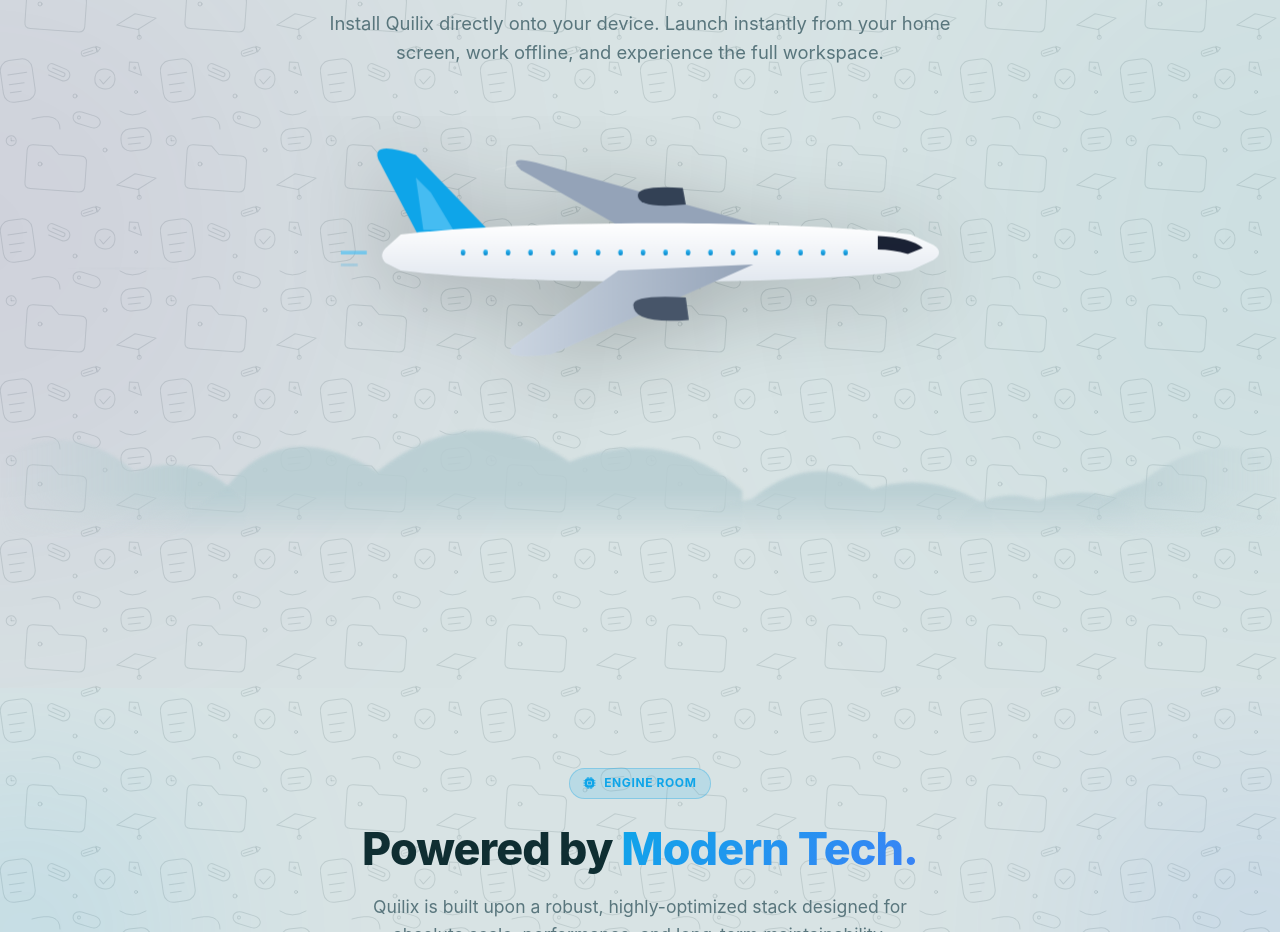
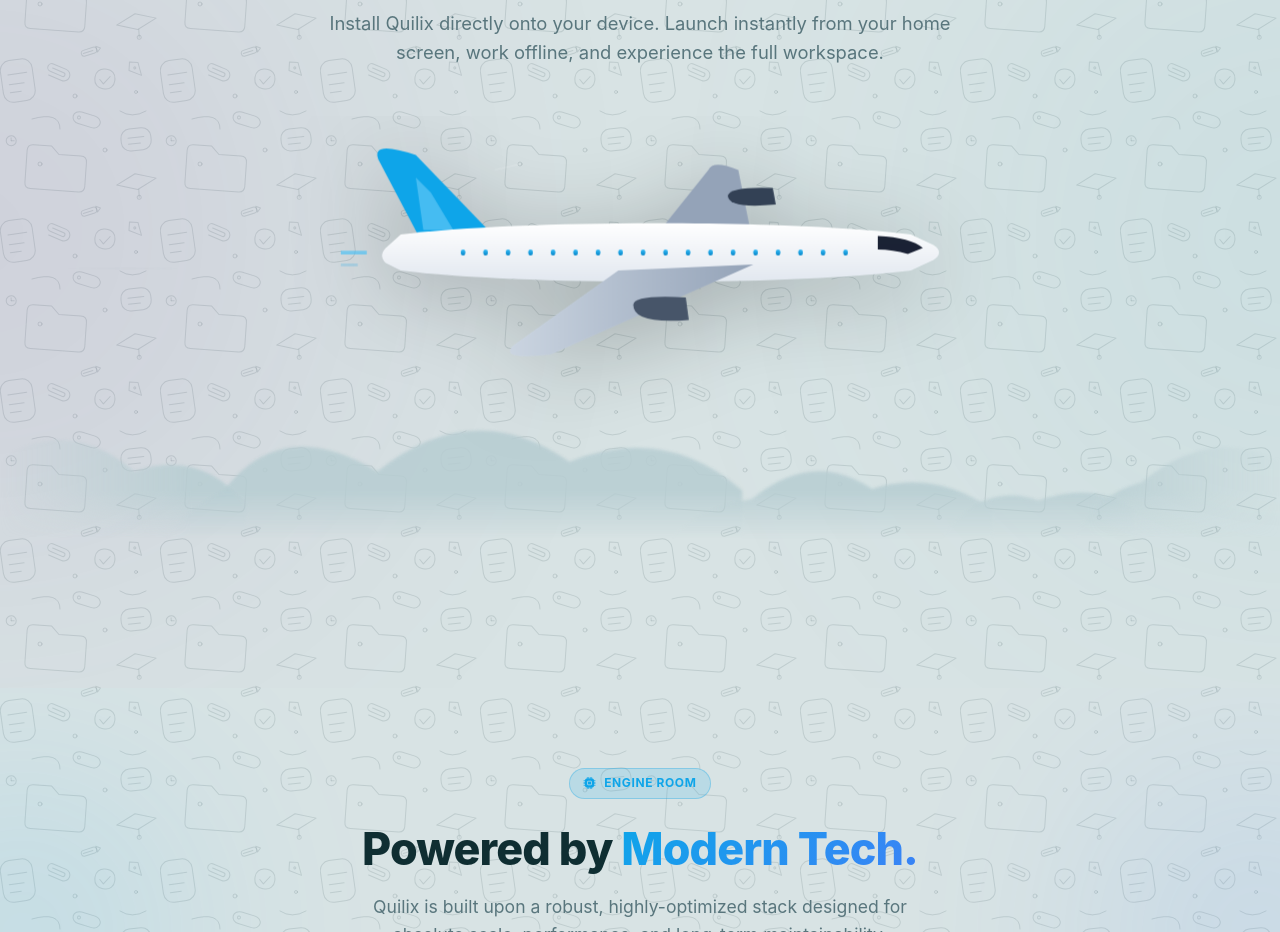
Before and after one commit to Json0713/Quilix, an Angular app: page /meta in a window 1280 px wide. Shown: the part 2040-2972 px from the top of the page. Built offline with nearby package versions, Linux system fonts and the light colour scheme.

Commit message:
plane-wings-update

```diff
--- a/src/app/meta/public/cta-download/cta-download.html
+++ b/src/app/meta/public/cta-download/cta-download.html
@@ -72,8 +72,8 @@
                         </defs>
 
                         <!-- [Z-LAYER 1] Far Elements (Drawn behind fuselage) -->
-                        <path d="M185,62 L120,25 Q110,15 130,20 L280,62 Z" fill="#94a3b8" />
-                        <path d="M198,42 Q198,35 228,37 L230,48 Q198,51 198,42 Z" fill="#334155" />
+                        <path d="M185,100 L245,25 Q248,18 265,25 L275,75 Z" fill="#94a3b8" />
+                        <path d="M258,42 Q260,36 288,37 L290,48 Q258,51 258,42 Z" fill="#334155" />
 
                         <!-- [Z-LAYER 2] Vertical Stabilizer (Tail) -->
                         <path d="M55,75 L25,18 Q20,5 50,15 L105,72 Z" fill="#0ea5e9" />
```
